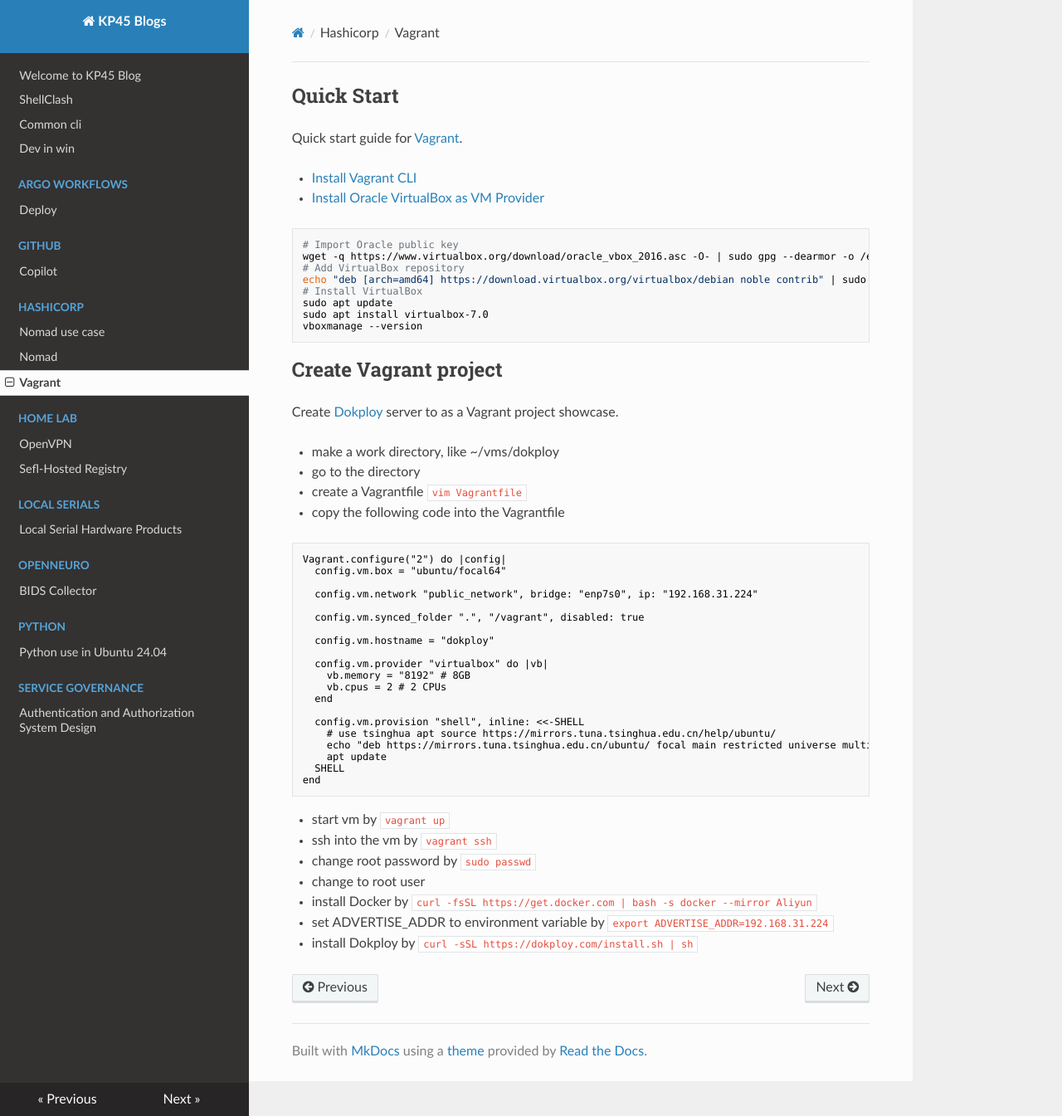
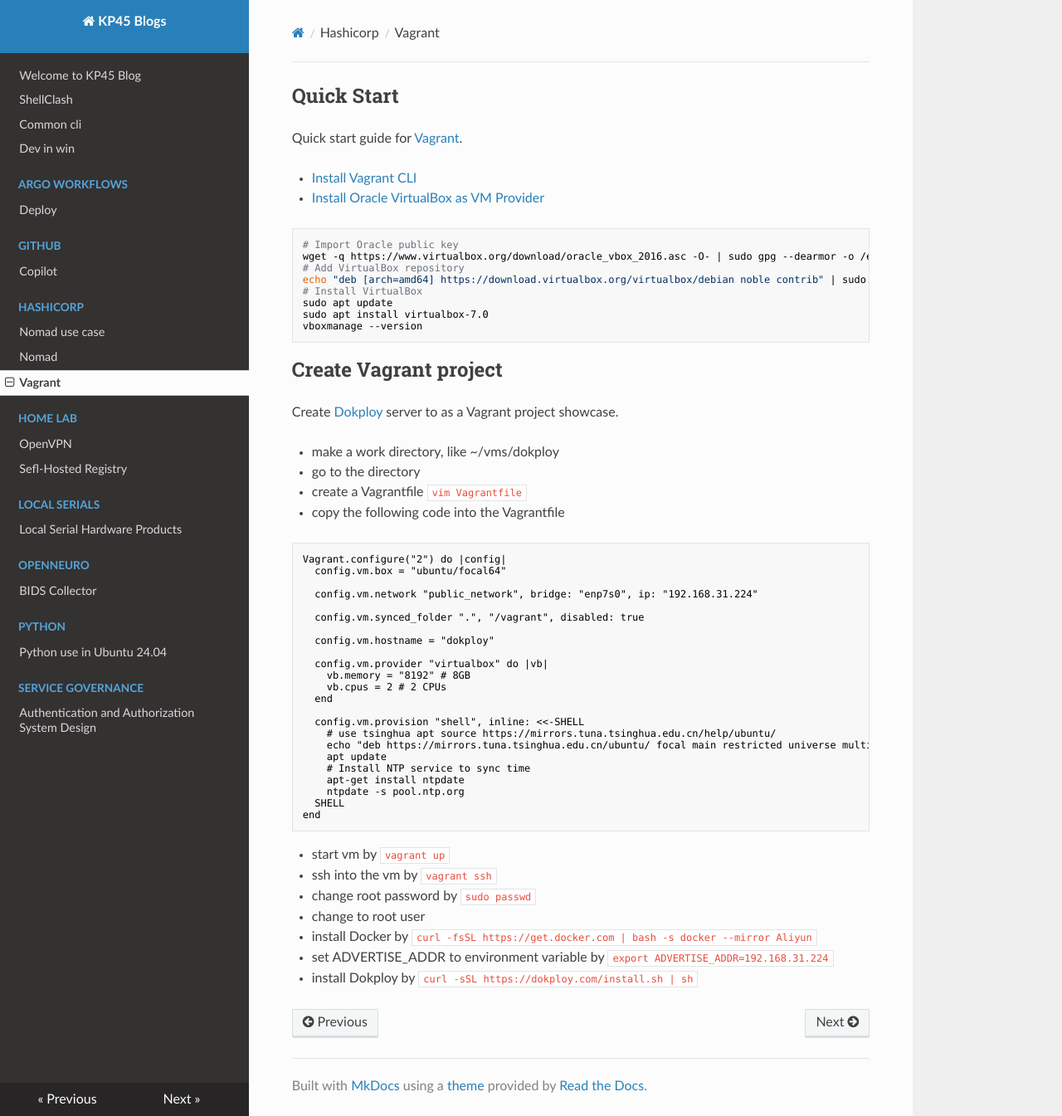
Before and after one commit to kevinpan45/kevinpan45.github.io, an MkDocs documentation site: the page built from docs/hashicorp/vagrant.md, in a window 1280 px wide and 1345 px high. Shown: the whole window at 83% size. Built offline with MkDocs 1.6.1, drawn with Linux system fonts in a browser that asks for light colours; nearby versions of some CDN libraries.

Commit message:
add NTP service installation to Vagrant setup

````diff
--- a/docs/hashicorp/vagrant.md
+++ b/docs/hashicorp/vagrant.md
@@ -44,6 +44,9 @@
     # use tsinghua apt source https://mirrors.tuna.tsinghua.edu.cn/help/ubuntu/
     echo "deb https://mirrors.tuna.tsinghua.edu.cn/ubuntu/ focal main restricted universe multiverse" | sudo tee /etc/apt/sources.list
     apt update
+    # Install NTP service to sync time
+    apt-get install ntpdate
+    ntpdate -s pool.ntp.org
   SHELL
 end
 ```
````
